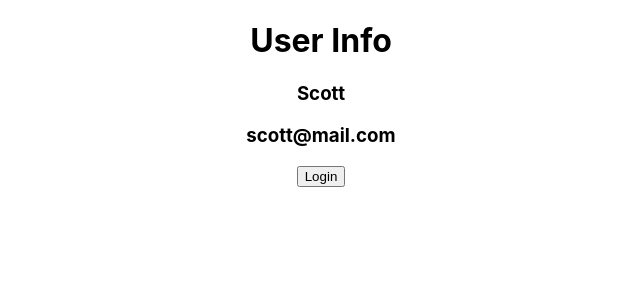
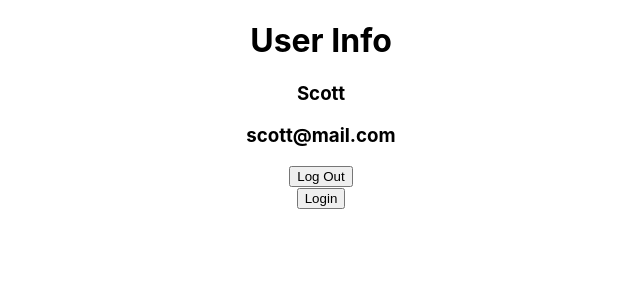
Before and after one commit to BeerDRinker/React-Level-2, a React (Create React App) app: page / in a window 1280 px wide. Shown: the top 300 px of the page, without its empty margins (319-959 px from the left). Built offline with nearby package versions, Linux system fonts and the light colour scheme.

Commit message:
added React Context, pt2, passing functions

```diff
--- a/src/App.js
+++ b/src/App.js
@@ -15,11 +15,20 @@ class UserProvider extends Component {
     email: 'scott@mail.com'
   }
 
+  logout = () => {
+    this.setState({
+      id: null,
+      name: '',
+      email: ''
+    })
+  }
+
   render() {
     return (
       <UserContext.Provider
         value = {{
-          user: this.state
+          user: this.state,
+          logout: this.logout
         }}
       >
         {this.props.children}
@@ -27,7 +36,6 @@ class UserProvider extends Component {
     )
   }
 }
-
 
 class App extends Component {
   render() {
--- a/src/User.js
+++ b/src/User.js
@@ -10,6 +10,7 @@ export default class User extends Component {
 						<h1>User Info</h1>
 						<h3>{context.user.name}</h3>
 						<h3>{context.user.email}</h3>
+						<button onClick={context.logout}>Log Out</button>
 					</div>
 				)}
 			</UserContext.Consumer>
```
